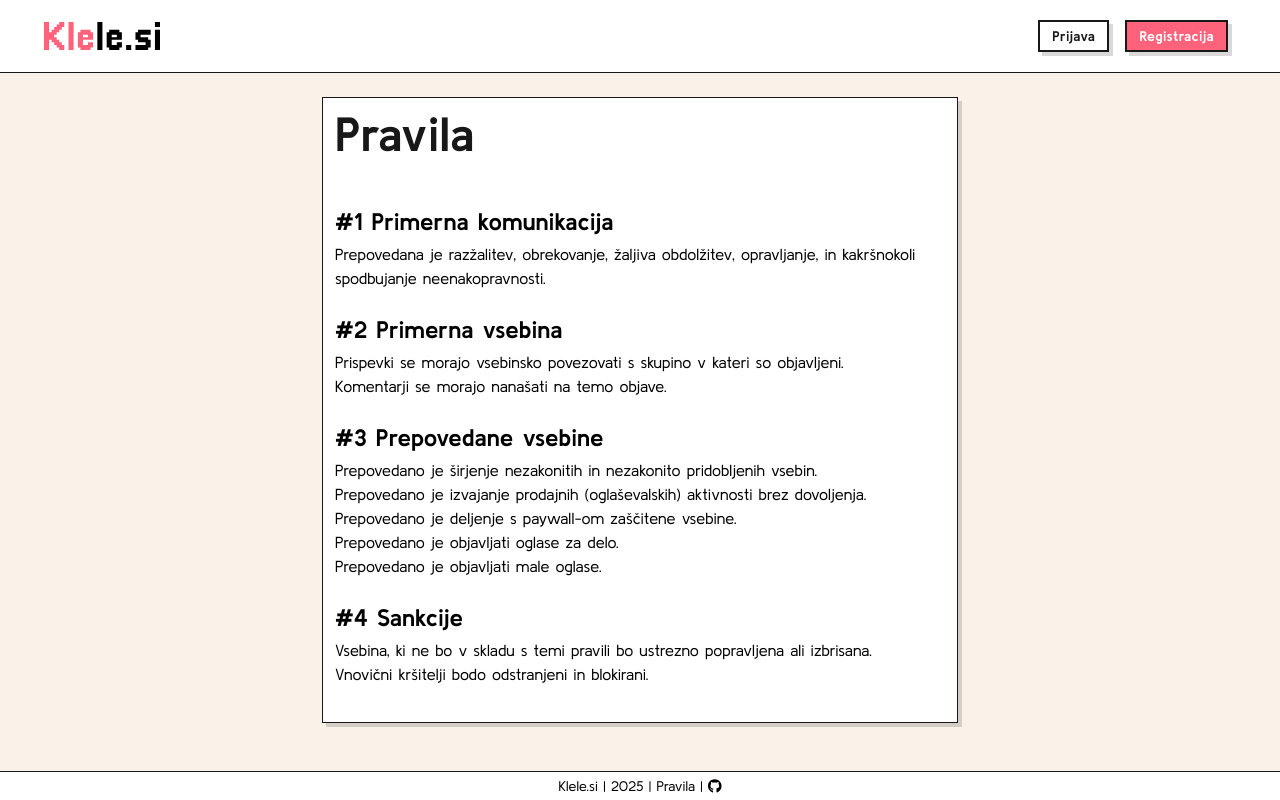
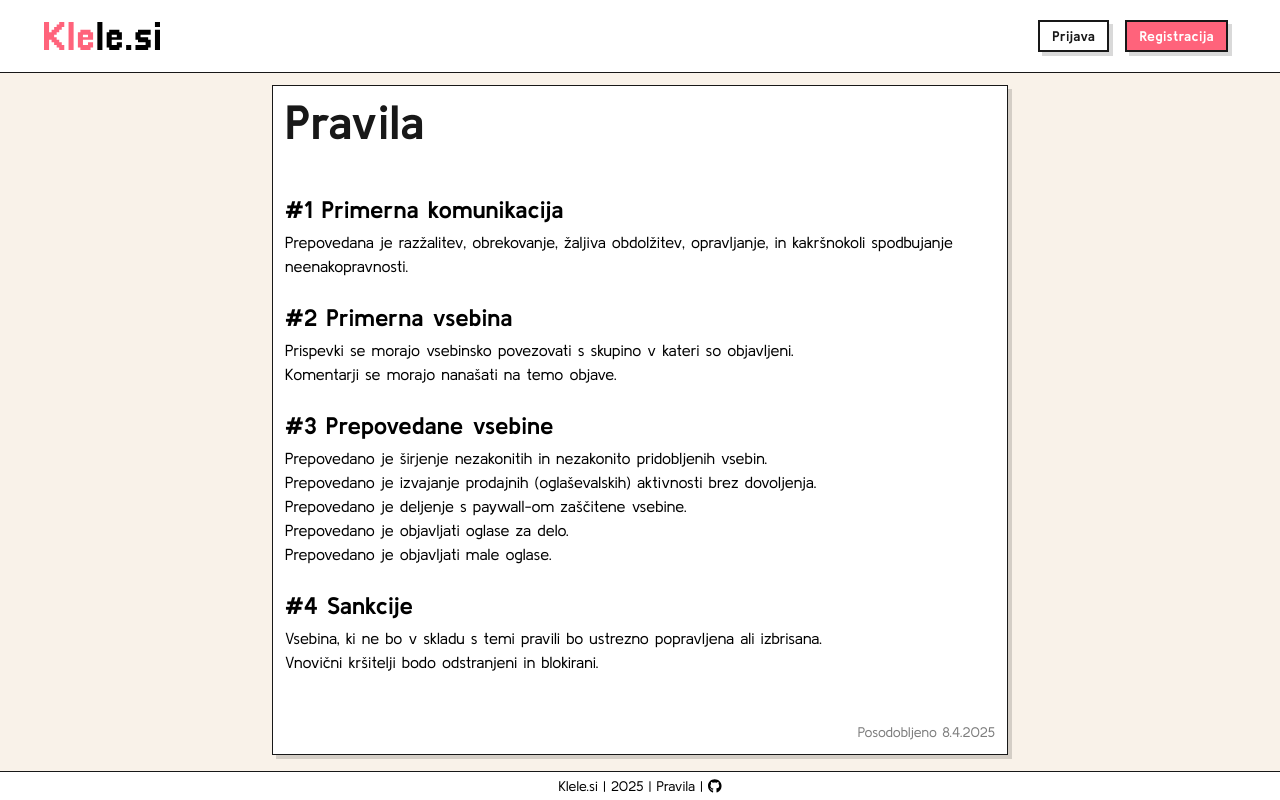
Before and after one commit to klelesi/web, a Next.js app: page /pravila in a window 1280 px wide. Built offline with nearby package versions, Linux system fonts and the light colour scheme.

Commit message:
clean up rules

```diff
--- a/src/app/pravila/page.tsx
+++ b/src/app/pravila/page.tsx
@@ -1,24 +1,21 @@
-'use client';
-
-import {Card} from "@/components/card";
+import { Card } from "@/components/card";
 
 export default function Page() {
   return (
-        <div>
-            <main className={'grid grid-cols-1 gap-3'}>
-                <div className="grid grid-cols-1 gap-3 container max-w-[700px] pt-3">
+    <main>
+      <div className="container w-page">
         <Card>
-                        <h1 className={'text-5xl text-black font-bold mb-12'}>Pravila</h1>
+          <h1 className={"text-5xl text-black font-bold mb-12"}>Pravila</h1>
 
           <div className="mb-6">
             <h2 className="text-2xl font-bold text-bold mb-1">#1 Primerna komunikacija</h2>
-                            <p>Prepovedana je razžalitev, obrekovanje, žaljiva obdolžitev, opravljanje, in kakršnokoli
-                                spodbujanje neenakopravnosti.</p>
+            <p>Prepovedana je razžalitev, obrekovanje, žaljiva obdolžitev, opravljanje, in kakršnokoli spodbujanje neenakopravnosti.</p>
           </div>
           <div className="mb-6">
             <h2 className="text-2xl font-bold text-bold mb-1">#2 Primerna vsebina</h2>
-                            <p>Prispevki se morajo vsebinsko povezovati s skupino v kateri so objavljeni. <br/> Komentarji se morajo
-                                nanašati na temo objave.</p>
+            <p>
+              Prispevki se morajo vsebinsko povezovati s skupino v kateri so objavljeni. <br /> Komentarji se morajo nanašati na temo objave.
+            </p>
           </div>
 
           <div className="mb-6">
@@ -34,11 +31,15 @@ export default function Page() {
 
           <div className="mb-6">
             <h2 className="text-2xl font-bold text-bold mb-1">#4 Sankcije</h2>
-                            <p>Vsebina, ki ne bo v skladu s temi pravili bo ustrezno popravljena ali izbrisana. <br/>Vnovični kršitelji bodo odstranjeni in blokirani.</p>
+            <p>
+              Vsebina, ki ne bo v skladu s temi pravili bo ustrezno popravljena ali izbrisana. <br />
+              Vnovični kršitelji bodo odstranjeni in blokirani.
+            </p>
           </div>
+
+          <p className="text-sm text-dark-gray text-right mt-12">Posodobljeno 8.4.2025</p>
         </Card>
       </div>
     </main>
-        </div>
   );
 }
```
Lines whose indentation alone changed are shown as unchanged.
